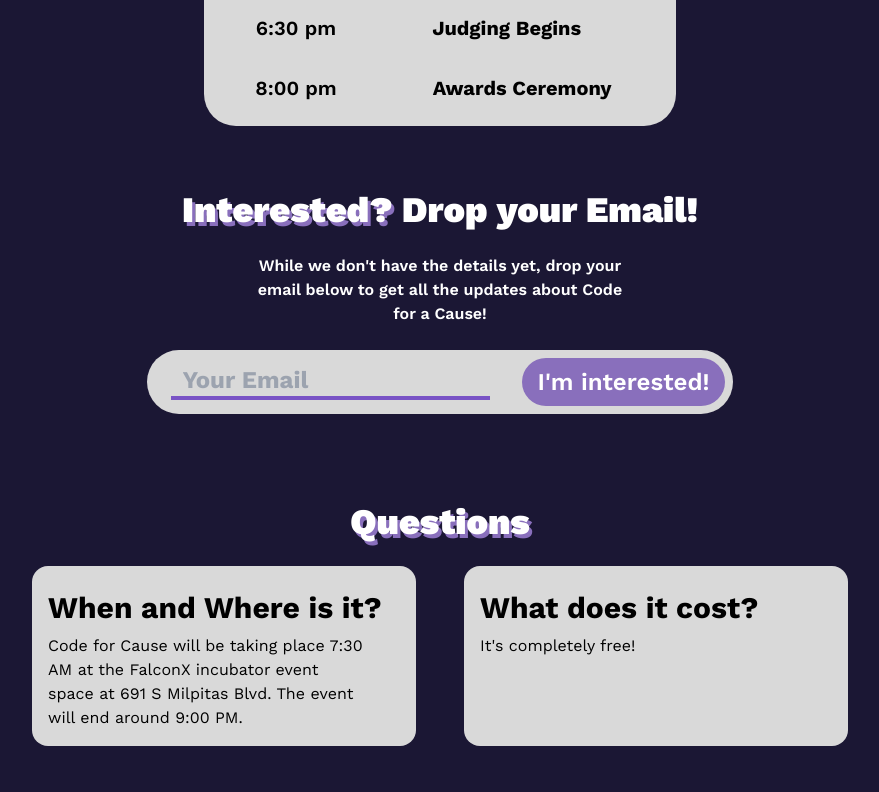
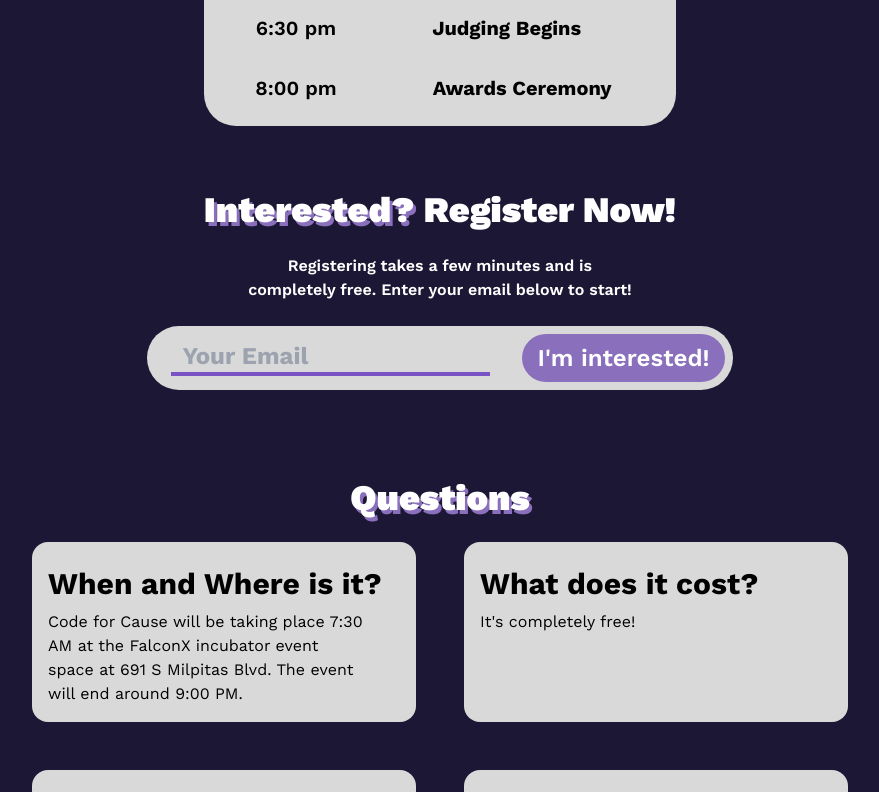
Before and after one commit to bub655/code-for-cause, a Next.js app: page / in a window 1280 px wide. Shown: the part 1980-2772 px from the top of the page, without its empty margins (200-1079 px from the left). Built offline with nearby package versions, Linux system fonts and the light colour scheme.

Commit message:
register now button scrolls to register section

```diff
--- a/src/components/interest.tsx
+++ b/src/components/interest.tsx
@@ -4,15 +4,15 @@
 export const Interest = () => {
 	return (
 		<>
-			<div className="text-center text-4xl font-black p-6 pt-16">
+			<div className="text-center text-4xl font-black p-6 pt-16" id="register">
 				<span className="drop-shadow-[3px_4px_var(--tw-shadow-color)] shadow-[#896FBC]">
 					Interested?{" "}
 				</span>
-				Drop your Email!
+				Register Now!
 			</div>
-			<div className="ml-auto mr-auto w-96 text-center font-semibold">
-				While we don&apos;t have the details yet, drop your email below to get
-				all the updates about Code for a Cause!
+			<div className="m-auto w-96 text-center font-semibold">
+				Registering takes a few minutes and is completely free. Enter your email
+				below to start!
 			</div>
 			<Email />
 		</>
--- a/src/components/navbar.tsx
+++ b/src/components/navbar.tsx
@@ -9,10 +9,15 @@
 					Cause
 				</span>
 			</button>
-			<div className="ml-8 flex space-x-8">
-				<button>Sponsor Us</button>
-				<button>Donate now</button>
-				<button>Non-profits</button>
+			<div className="ml-8 flex space-x-8 items-center">
+				<a href="/sponsor">Sponsor Us</a>
+				<a
+					target="_blank"
+					href="https://hcb.hackclub.com/donations/start/codeforcause"
+				>
+					Donate now
+				</a>
+				<a href="/nonprofits">Non-profits</a>
 				<a
 					href="https://discord.gg/SWKsWxXaSq"
 					target="_blank"
@@ -29,9 +34,12 @@
 						</g>
 					</svg>
 				</a>
-				<button className="h-10 bg-[#896FBC] text-sm hover:bg-[#7953C5] text-white px-4 rounded-full ">
+				<a
+					href="#register"
+					className="transition flex items-center h-10 bg-[#896FBC] text-sm hover:bg-[#7953C5] text-white px-4 rounded-full"
+				>
 					Register Now
-				</button>
+				</a>
 			</div>
 		</div>
 	);
```
